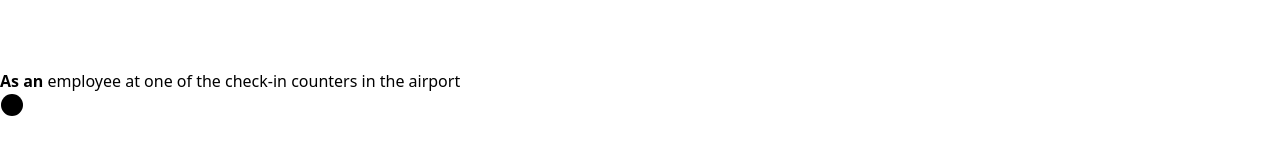
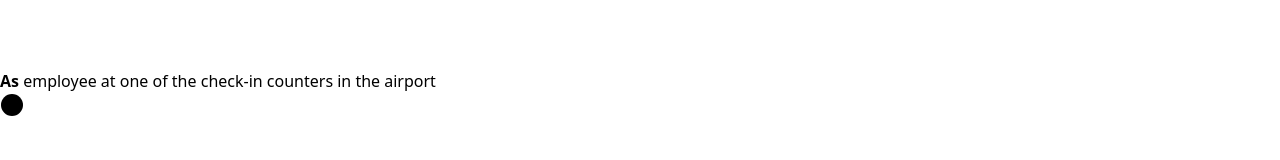
Before and after one commit to LAWTED/beautiful-story-card, a Vue app: page / in a window 1280 px wide. Shown: the part 345-505 px from the top of the page. Built offline with nearby package versions, Linux system fonts and the light colour scheme.

Commit message:
fix: as an

```diff
--- a/src/App.vue
+++ b/src/App.vue
@@ -80,7 +80,7 @@ const data = ref<Card>({
                 v-model="data.AsAn"
               />
               <label
-                for="AsAn"
+                for="As"
                 class="peer-focus:font-medium absolute text-sm text-gray-500 dark:text-gray-400 duration-300 transform -translate-y-6 scale-75 top-3 -z-10 origin-[0] peer-focus:left-0 peer-focus:text-blue-600 peer-focus:dark:text-blue-500 peer-placeholder-shown:scale-100 peer-placeholder-shown:translate-y-0 peer-focus:scale-75 peer-focus:-translate-y-6"
                 >As an</label
               >
--- a/src/components/StoryCard.vue
+++ b/src/components/StoryCard.vue
@@ -22,7 +22,7 @@ defineProps<{data: Card}>()
                 <path d="m8 13 2.165 2.165a1 1 0 0 0 1.521-.126L16 9" fill="none" />
               </svg>
               <p class="ml-4">
-               <b>As an</b> {{data.AsAn}}
+               <b>As</b> {{data.AsAn}}
               </p>
             </li>
             <li class="flex items-center">
```
